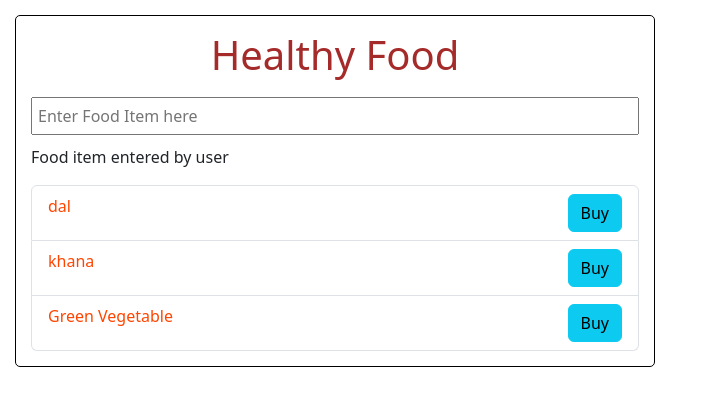
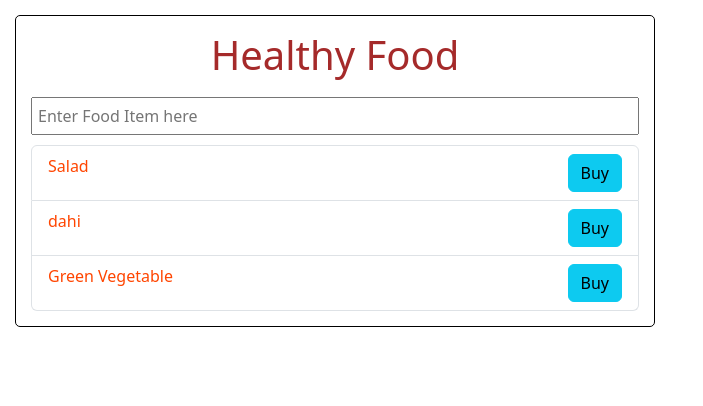
Before and after one commit to arpitjain1122/kgcodingbyprashant, a React (Create React App) app: page / in a window 1280 px wide. Shown: the top 406 px of the page, without its empty margins (0-703 px from the left). Built offline with nearby package versions, Linux system fonts and the light colour scheme.

Commit message:
event.target.value ka use and adding new fooditem in the useState array

```diff
--- a/src/App.js
+++ b/src/App.js
@@ -10,8 +10,9 @@ import { useState } from "react";
 function App() {
   // Parent - fooditems yahi define hoga === props (parent to child) one way data passing
 
-  let fooditems = ["dal", "khana", "Green Vegetable"];
+  //let fooditems = ["dal", "khana", "Green Vegetable"];
 
+  //useState(["Salad", "dahi", "Green Vegetable"]);
   // let textStateArr = useState("Food item entered by user");  // ye array return krta hai jisme 2 elements hote hai
   // // pehle element hota hai curent value aapke state ki aur doosra ek method jisse app usko edit kr sakte hai.
   // // as below
@@ -19,24 +20,30 @@ function App() {
   // let setTextState = textStateArr[1];
 
   // destructuring lines 15 to 19 in one line as below
-  let [textToShow, setTextState ] = useState("Food item entered by user");
-  console.log(`Current value of textState : ${textToShow}`)
+  //let [textToShow, setTextState] = useState();
+
+  let [fooditems, setfooditem] = useState(["Salad", "dahi", "Green Vegetable"]);
+  //console.log(`Current value of textState : ${textToShow}`)
 
   //let textToShow = "Food item entered by user"
-  const handleOnChange = (event) => {
-    console.log(event.target.value);
-    setTextState(event.target.value);
+  const onKeyDown = (event) => {
+    if (event.key === "Enter") {
+      let newFoodItem = event.target.value; // fetching value from input form
+      event.target.value = "";
+      let newItems = [...fooditems, newFoodItem]; // creating new array and adding the new value to this array
+      setfooditem(newItems);
+      console.log("Food item entered is : " + newFoodItem);
+    }
   };
 
   return (
     <>
-    <Container>
-      <h1 className="food-heading">Healthy Food</h1>
-      <ErrorMessage items={fooditems}></ErrorMessage>
-      <FoodInput handleOnChange={handleOnChange}></FoodInput>
-      <p>{textToShow}</p>
-      <FoodItems items={fooditems}></FoodItems>
-    </Container>
+      <Container>
+        <h1 className="food-heading">Healthy Food</h1>
+        <FoodInput handleKeyDown={onKeyDown}></FoodInput>
+        <ErrorMessage items={fooditems}></ErrorMessage>
+        <FoodItems items={fooditems}></FoodItems>
+      </Container>
     </>
   );
 }
--- a/src/components/FoodInput.js
+++ b/src/components/FoodInput.js
@@ -1,6 +1,6 @@
 import styles from "./FoodInput.module.css";
 
-const FoodInput = ({ handleOnChange }) => {
+const FoodInput = ({ handleKeyDown }) => {
   // const handleOnChange = (event) => {
   //   console.log(event.target.value);
   // };
@@ -9,8 +9,8 @@ const FoodInput = ({ handleOnChange }) => {
       type="text"
       placeholder="Enter Food Item here"
       className={styles.foodInput}
-      onChange={handleOnChange} // passing function reference // Event handler as function
-      //onKeyDown={handleKeyDown}
+      //onChange={handleOnChange} // passing function reference // Event handler as function
+      onKeyDown={handleKeyDown}
     />
   );
 };
```
